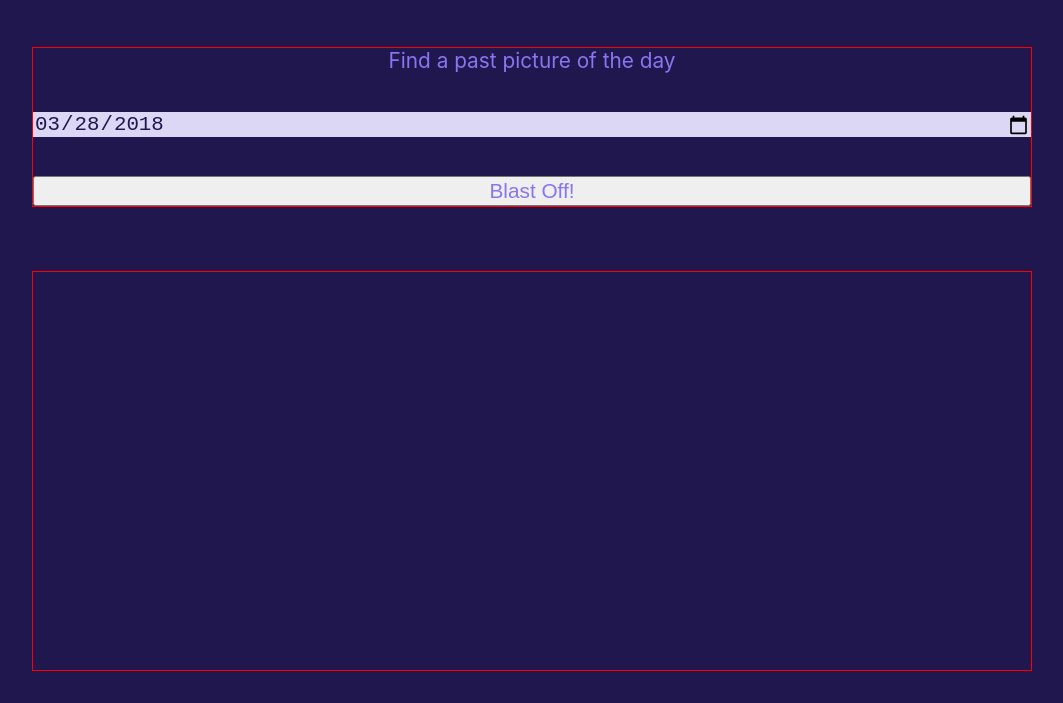
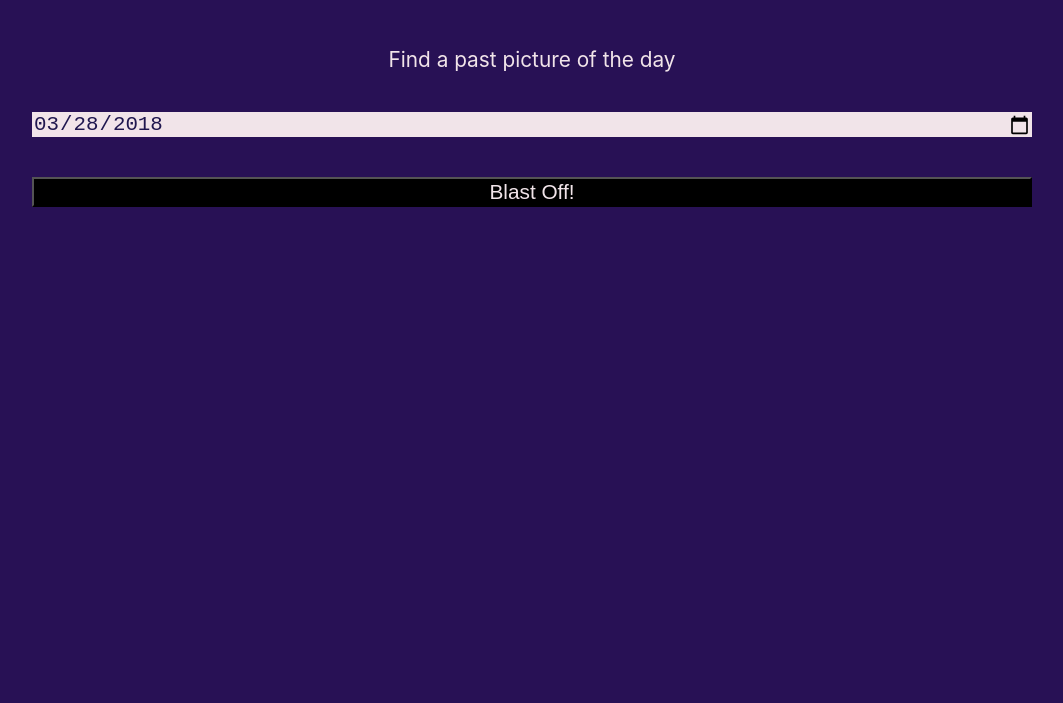
Before and after one commit to fac-13/KLIJ, a website: page public/index.html in a window 1280 px wide. Shown: the part 97-800 px from the top of the page, without its empty margins (108-1171 px from the left). Drawn offline with Linux system fonts and the light colour scheme; files that its build step writes are made by us from their sources; no server answers; files whose address does not match are found by name.

Commit message:
change colours

```diff
--- a/public/style.css
+++ b/public/style.css
@@ -1,17 +1,15 @@
-*, *::before, *::after {
+*,
+*::before,
+*::after {
   box-sizing: border-box;
 }
 
-:root {
-    --text_color: hsl(250, 80%, 70%);
-}
-
-
 body {
-    font-family: -apple-system, BlinkMacSystemFont, "Segoe UI", Roboto, Helvetica, Arial, sans-serif, "Apple Color Emoji", "Segoe UI Emoji", "Segoe UI Symbol";
+  font-family: -apple-system, BlinkMacSystemFont, 'Segoe UI', Roboto, Helvetica,
+    Arial, sans-serif, 'Apple Color Emoji', 'Segoe UI Emoji', 'Segoe UI Symbol';
   margin: 0;
-    background-color: hsl(250, 55%, 20%);
-    color: var(--text_color);
+  background-color: hsl(260, 66%, 20%);
+  color: hsl(337, 32%, 92%);
   height: 100vh;
   display: flex;
   justify-content: center;
@@ -35,29 +33,23 @@ main {
 }
 
 .content {
-    border: 1px solid red;
   width: 100%;
   height: 50vh;
 }
 
 .content__title {
-
 }
 
 .content__img {
-
 }
 
 .content__photographer {
-
 }
 
 .content__explanation {
-
 }
 
 .form {
-    border: 1px solid red;
   width: 100%;
   height: 20vh;
   display: flex;
@@ -69,14 +61,14 @@ main {
 }
 
 .form__input {
-    background-color: hsl(250, 55%, 90%);
+  background-color: hsl(337, 32%, 92%);
   border: none;
   color: hsl(250, 55%, 20%);
   font-size: inherit;
 }
 
-
 .form__submit {
   font-size: inherit;
-    color: var(--text_color);;
+  color: hsl(337, 32%, 92%);
+  background-color: black;
 }
```
Lines whose indentation alone changed are shown as unchanged.
